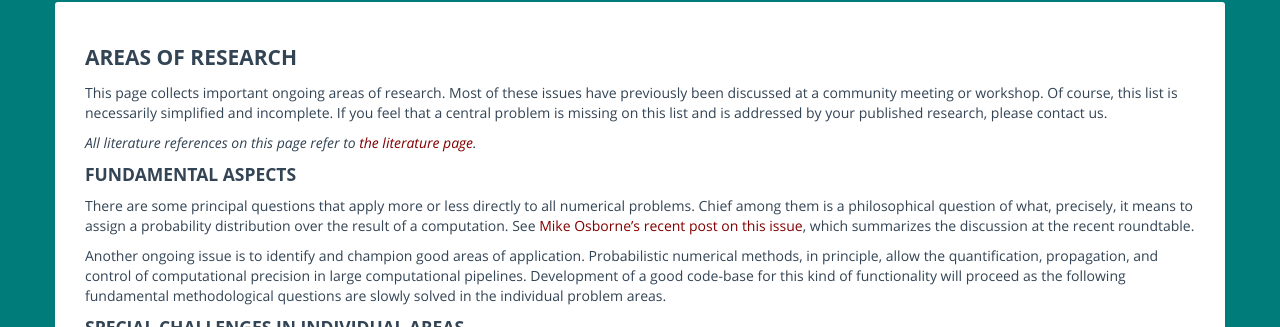
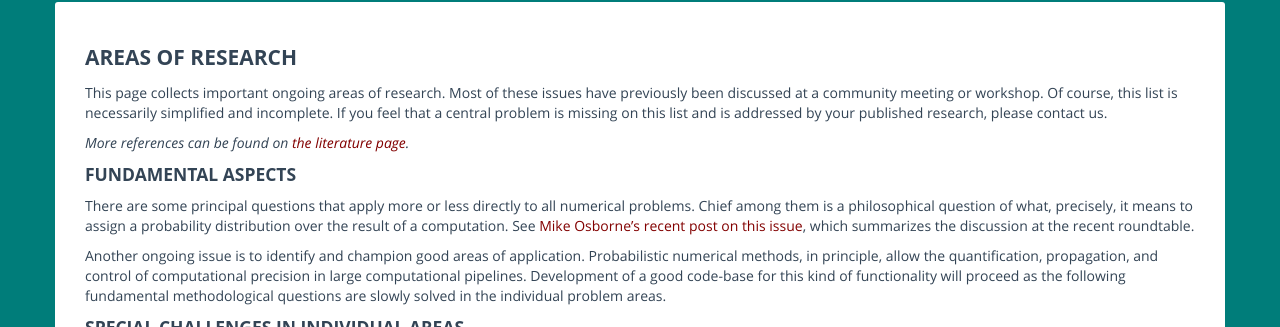
Before and after one commit to philipphennig/probabilistic-numerics.org, a Jekyll site: the page built from research/index.md, in a window 1280 px wide and 1400 px high. Shown: the part 138-465 px from the top of the window. Built offline with Jekyll 4.4.1, drawn with Linux system fonts in a browser that asks for light colours; some web fonts are replaced; formulas are drawn with MathJax 3.

Commit message:
fixed links on research page

```diff
--- a/research/index.md
+++ b/research/index.md
@@ -11,8 +11,7 @@
 problem is missing on this list and is addressed by your published research,
 please contact us.
 
-*All literature references on this page refer to
-[the literature page](../literature/index.html).*
+*More references can be found on [the literature page](../literature/index.html).*
 
 ## Fundamental Aspects
 
@@ -132,3 +131,8 @@
 deterministic computation. Recently, {% cite 2014arXiv14071517B --file PDEs %}
 used the Feynman-Kac formulation to construct a fast solver for PDEs based on a
 Markov-Chain Monte Carlo scheme.
+
+
+## References
+
+{% bibliography --cited --file Quadrature --file LinearAlgebra --file Optimization --file ODEs --file general --file PDEs %}
```
